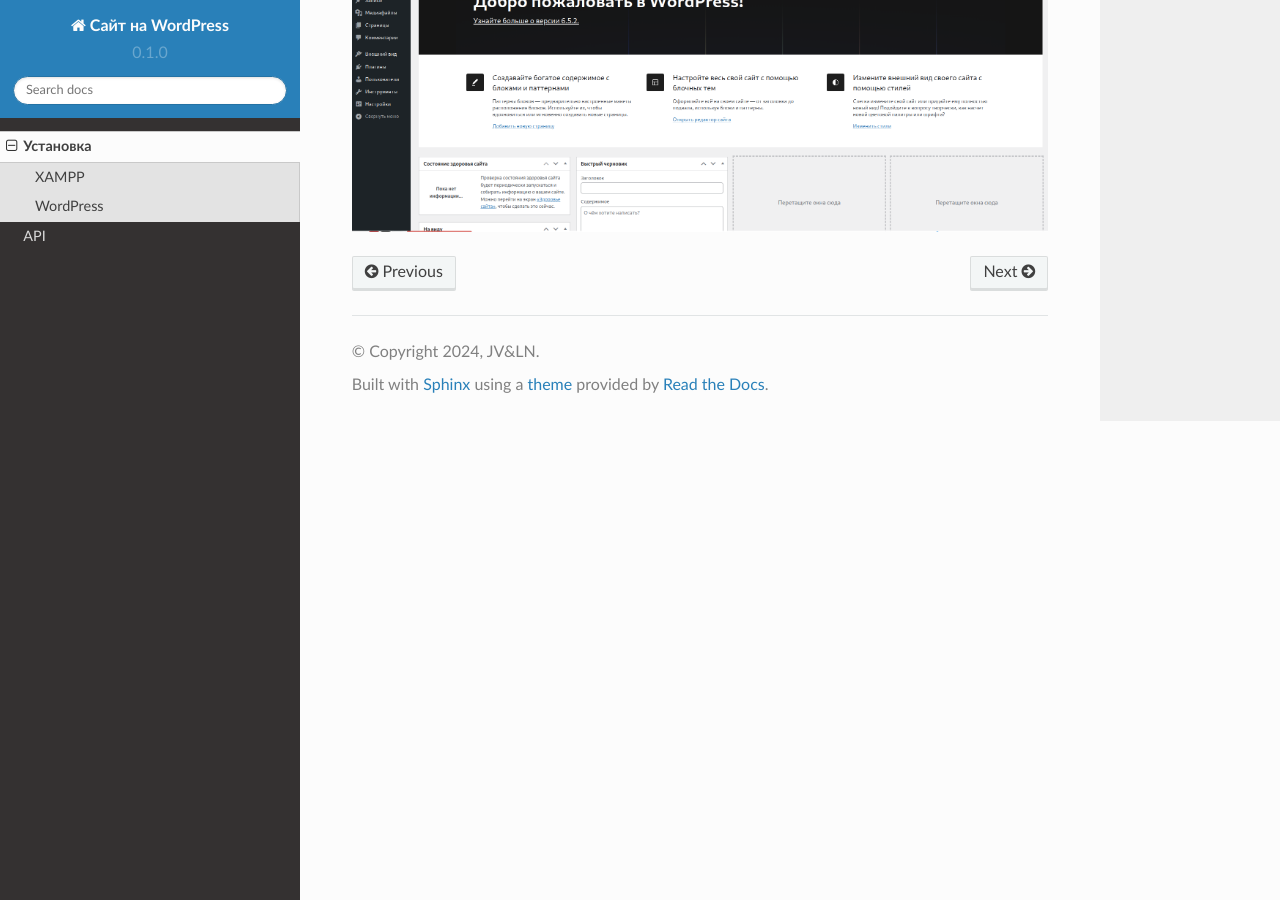
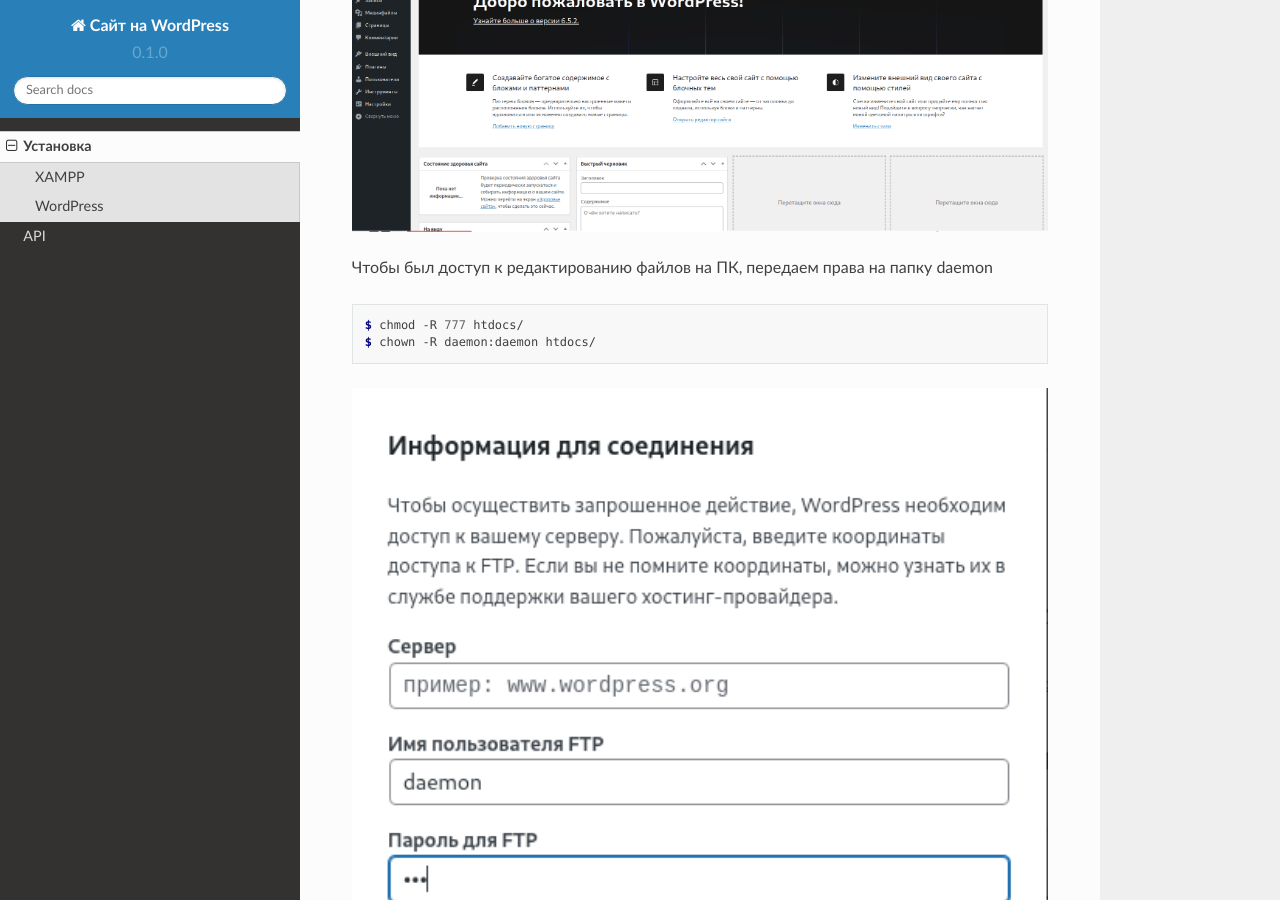
Before and after one commit to Julia-Zhirnova/wordpressDemo, a Sphinx documentation site: the page built from docs/source/installation.rst, in a window 1280 px wide and 900 px high, scrolled down 8382 px. Built offline with Sphinx 7.4.7 and the Read the Docs theme 2.0.0, drawn with Linux system fonts in a browser that asks for light colours.

Commit message:
Update installation.rst

```diff
--- a/docs/source/installation.rst
+++ b/docs/source/installation.rst
@@ -119,3 +119,14 @@
 .. image:: /_static/главное_окно.png
    :alt: главное_окно
    :width: 700
+
+Чтобы был доступ к редактированию файлов на ПК, передаем права на папку daemon
+
+.. code-block:: console
+
+   $ chmod -R 777 htdocs/
+   $ chown -R daemon:daemon htdocs/
+
+.. image:: /_static/ftp.png
+   :alt: ftp
+   :width: 700
```
